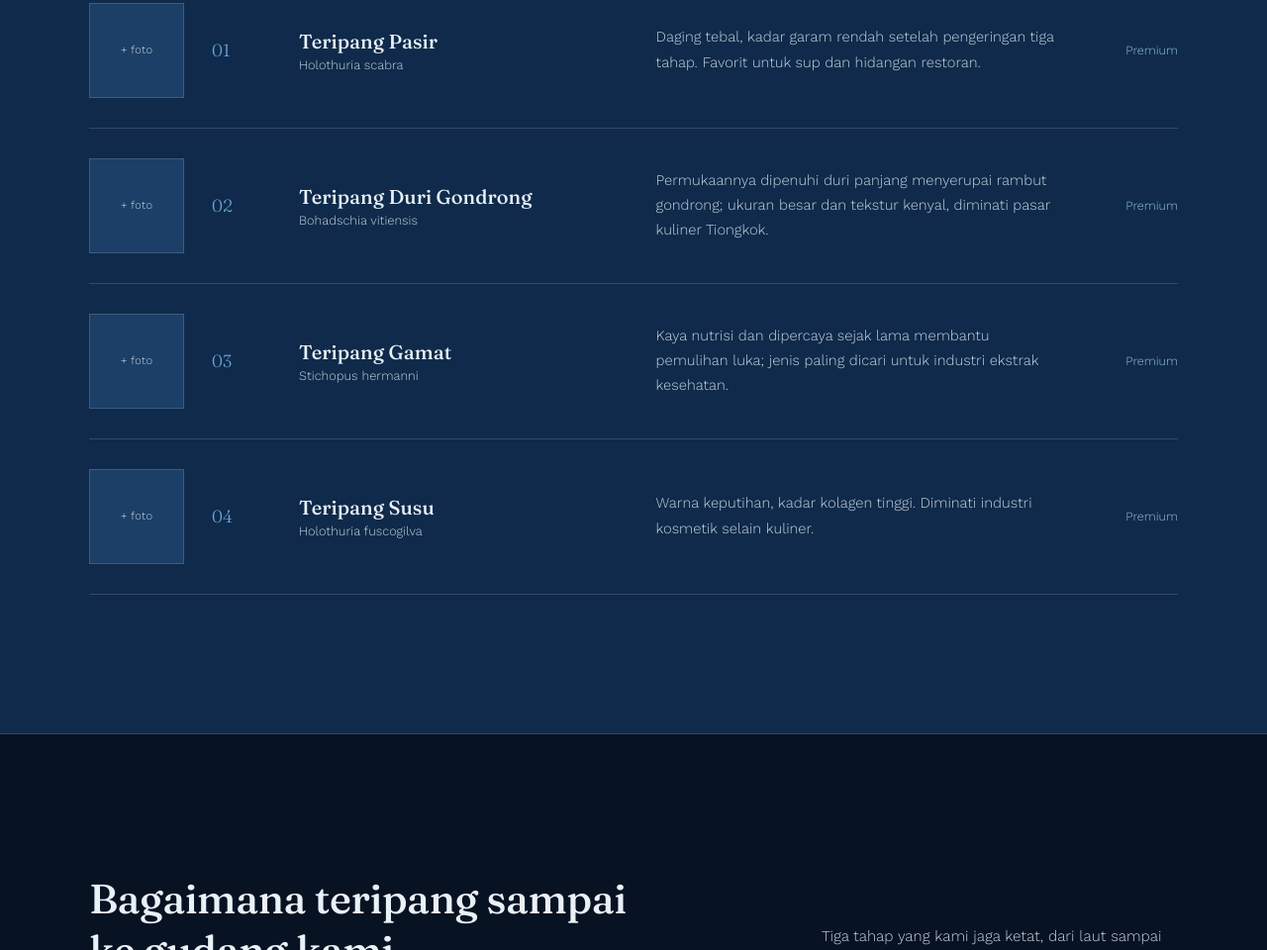
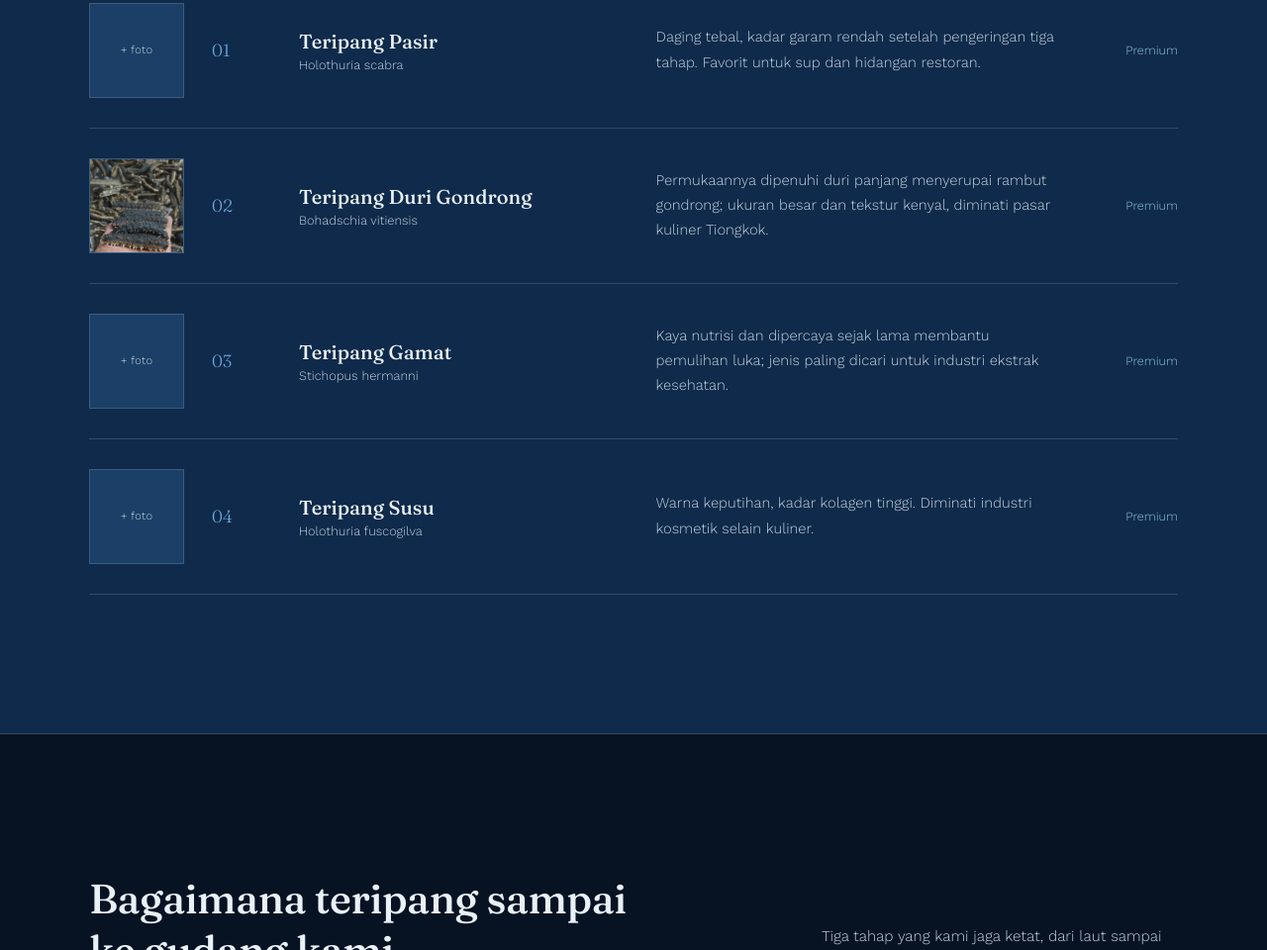
Before and after one commit to ArdaniGroupSeaCucumberPremium/ardani-group-sea-cucumber-premium, a plain HTML site: page index.html in a window 1280 px wide. Shown: the part 2407-3367 px from the top of the page at 99% size. Drawn offline with nearby package versions, Linux system fonts and the light colour scheme.

Commit message:
Update index.html

```diff
--- a/index.html
+++ b/index.html
@@ -364,7 +364,7 @@
         <span class="g-grade">Premium</span>
       </div>
       <div class="grade-row">
-        <div class="g-photo"></div>
+        <div class="g-photo"><img src="Teripang Duri Gondrong.jpeg" alt="Teripang Duri Gondrong"></div>
         <span class="g-num">02</span>
         <span class="g-name" data-en="Long-Spined Gondrong Sea Cucumber<span>Bohadschia vitiensis</span>" data-zh="毛刺参<span>Bohadschia vitiensis</span>">Teripang Duri Gondrong<span>Bohadschia vitiensis</span></span>
         <span class="g-desc" data-en="Covered in long, shaggy spines resembling unruly hair; large size and firm texture, popular in the Chinese culinary market." data-zh="表面覆盖着如乱发般的长刺，体型大、肉质紧实，深受中国餐饮市场青睐。">Permukaannya dipenuhi duri panjang menyerupai rambut gondrong; ukuran besar dan tekstur kenyal, diminati pasar kuliner Tiongkok.</span>
```
